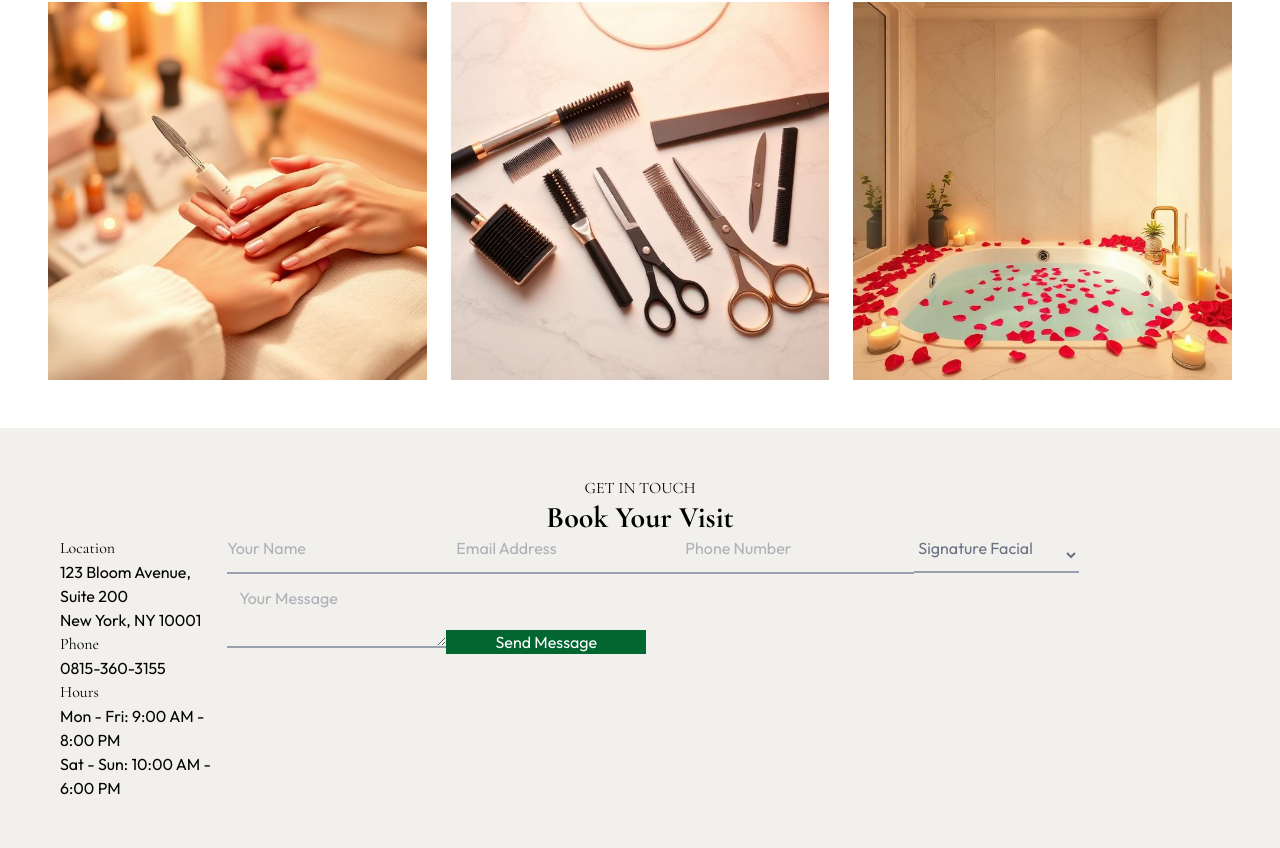
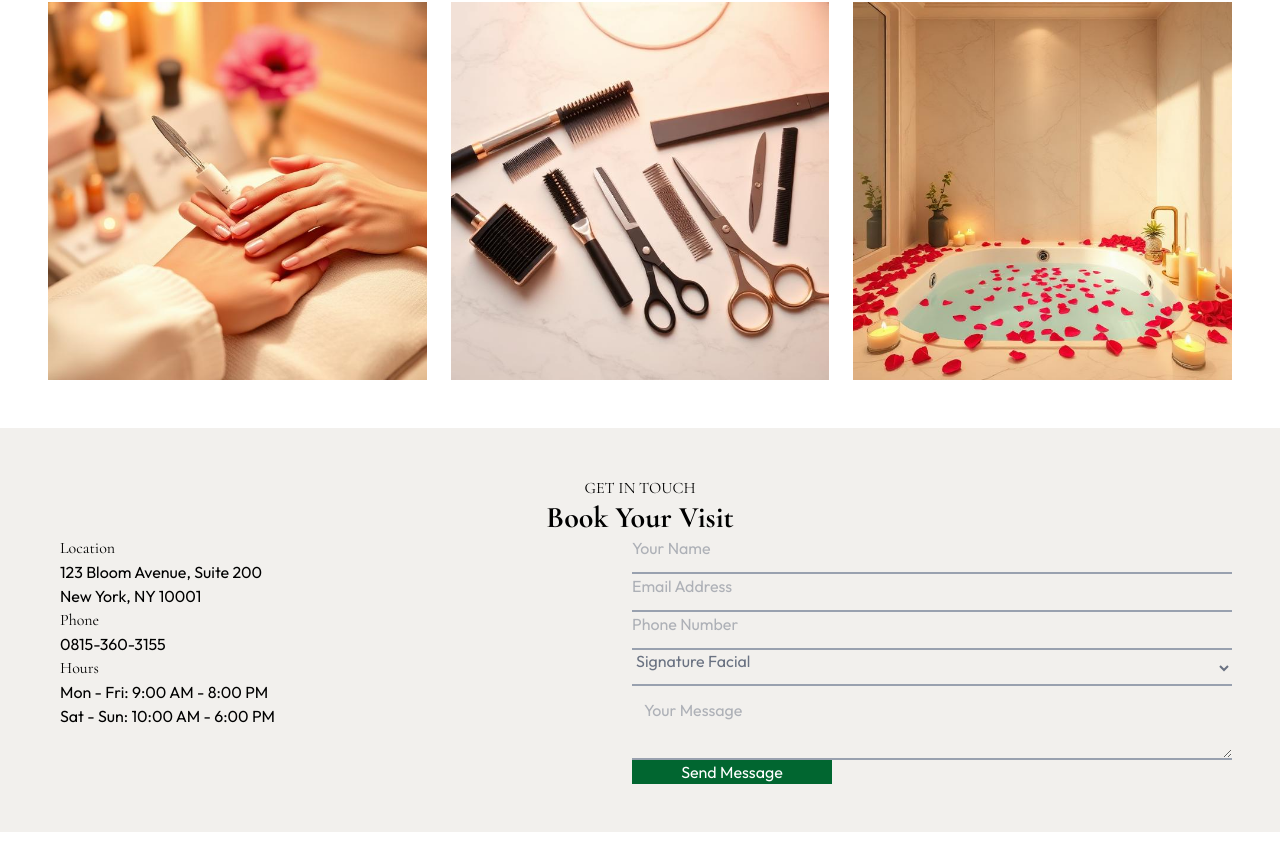
Before and after one commit to Destiny27052005/Grace-Glow-Fashion, a React (Vite) app: page / in a window 1280 px wide. Shown: the part 2665-3513 px from the top of the page. Built offline with nearby package versions, Linux system fonts and the light colour scheme.

Commit message:
enhance contact form styling for better layout

```diff
--- a/src/components/ContactSection.jsx
+++ b/src/components/ContactSection.jsx
@@ -33,7 +33,7 @@ function ContactSection() {
                         </div>
                     </div>
                 </div>
-                <form action="">
+                <form action="" className="flex flex-col md:w-150">
                     <input type="text" name="name" placeholder="Your Name" className="pb-3 text-gray-500 border-b-2 border-gray-400" />
                     <input type="email" name="email" placeholder="Email Address" className="pb-3 text-gray-500 border-b-2 border-gray-400" />
                     <input type="tel" name="tel" placeholder="Phone Number" className="pb-3 text-gray-500 border-b-2 border-gray-400" />
```
